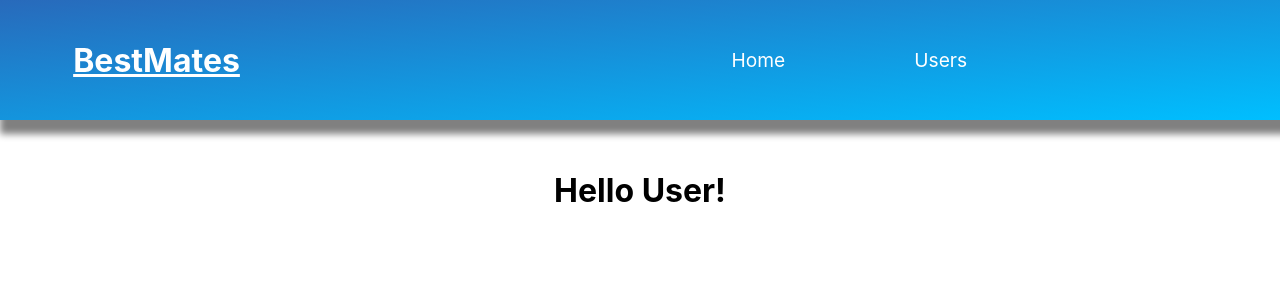
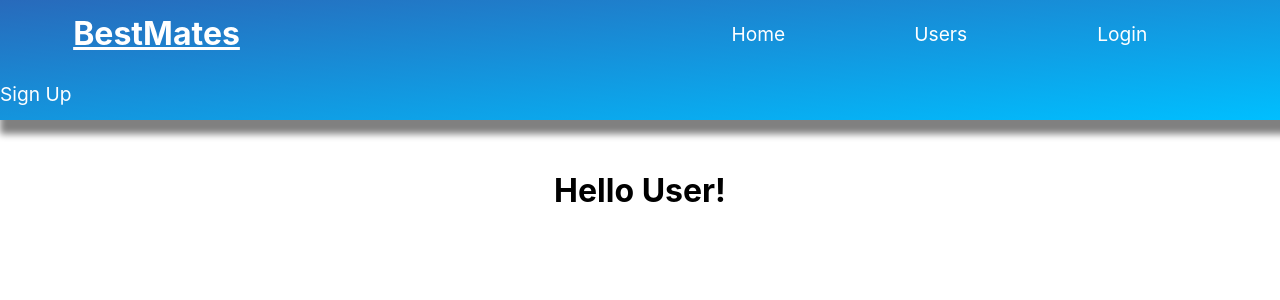
Before and after one commit to sreeves07/BestMates-Frontend, a React (Create React App) app: page / in a window 1280 px wide. Shown: the top 300 px of the page. Built offline with nearby package versions, Linux system fonts and the light colour scheme; no server answers.

Commit message:
Update Navbar.js

```diff
--- a/src/Components/NavBar.js
+++ b/src/Components/NavBar.js
@@ -12,6 +12,14 @@ const NavBar = () => {
       <Link to="/users" id="users">
         Users
       </Link>
+
+      <Link to="/signin">
+        Login
+      </Link>
+
+      <Link to="/signup">
+        Sign Up
+      </Link>
     </nav>
   );
 };
```
